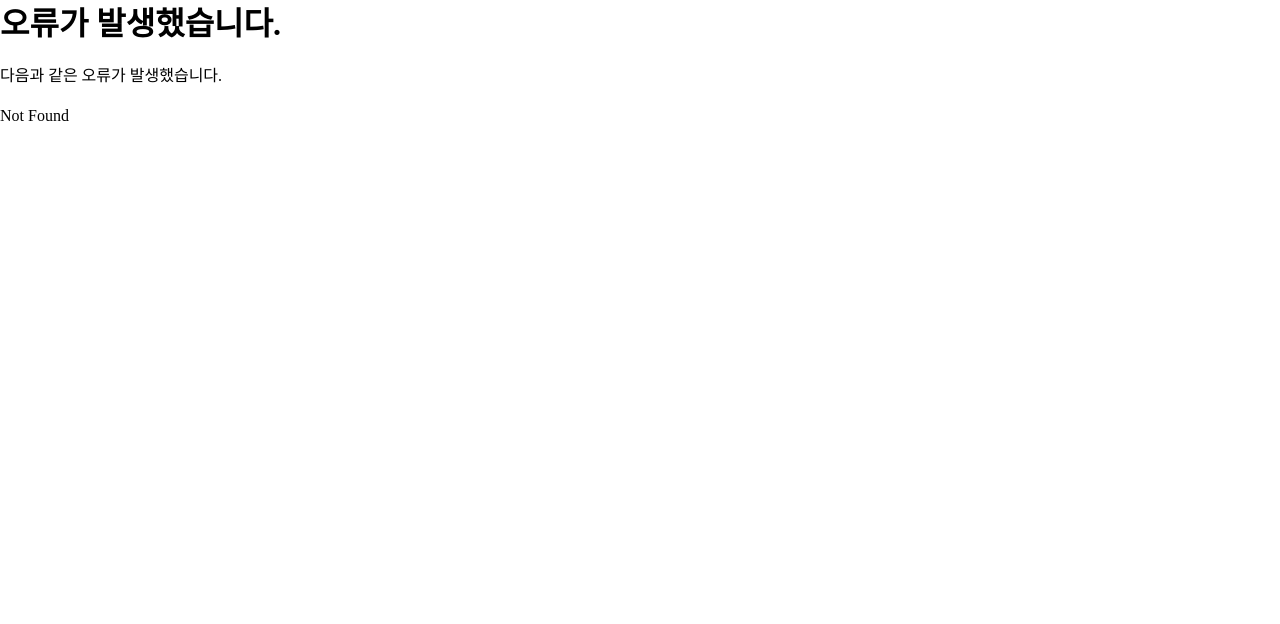
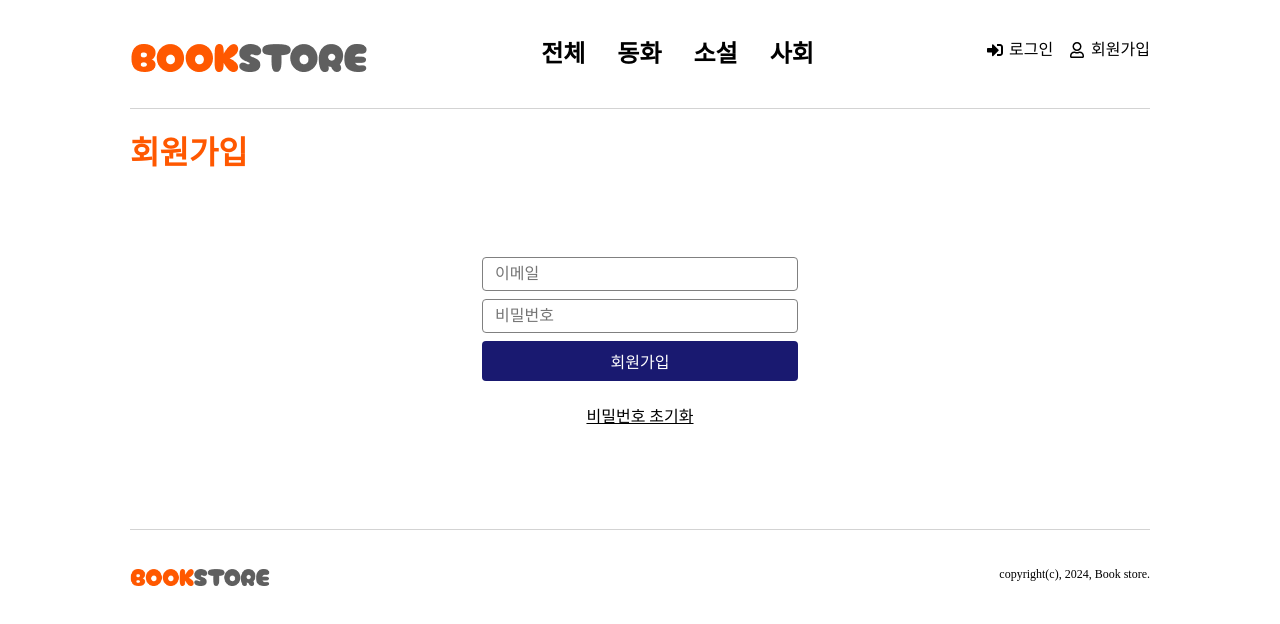
Before and after one commit to jae-yon/Book-Store, a React (Create React App) app: page /signup in a window 1280 px wide. Before the commit this address had no page. Shown: the top 624 px of the page. Built offline with nearby package versions, Linux system fonts and the light colour scheme.

Commit message:
add: category & signup api

```diff
--- a/package.json
+++ b/package.json
@@ -11,8 +11,10 @@
     "@types/react": "^18.3.12",
     "@types/react-dom": "^18.3.1",
     "@types/react-router-dom": "^5.3.3",
+    "axios": "^1.7.7",
     "react": "^18.3.1",
     "react-dom": "^18.3.1",
+    "react-hook-form": "^7.53.2",
     "react-icons": "^5.3.0",
     "react-router-dom": "^6.28.0",
     "react-scripts": "5.0.1",
--- a/src/App.tsx
+++ b/src/App.tsx
@@ -1,4 +1,5 @@
 import Home from "./pages/Home";
+import Signup from "./pages/Signup";
 import Error from "./components/common/Error";
 import Layout from "./components/layout/Layout";
 import { BookStoreThemeProvider } from "./context/themeContext";
@@ -7,12 +8,23 @@ import { createBrowserRouter, RouterProvider } from "react-router-dom";
 const router = createBrowserRouter([
   {
     path: "/",
-    element: <Layout><Home /></Layout>,
+    element:
+      <Layout>
+        <Home />
+      </Layout>,
     errorElement: <Error />
   },
   {
     path: "/books",
     element: <Layout><div>도서 목록</div></Layout>,
+    errorElement: <Error />
+  },
+  {
+    path: "/signup",
+    element:
+      <Layout>
+        <Signup />
+      </Layout>,
     errorElement: <Error />
   },
 ]);
--- a/src/components/common/Button.tsx
+++ b/src/components/common/Button.tsx
@@ -1,7 +1,8 @@
 import styled from "styled-components";
 import { ButtonScheme, Buttonsize } from "../../style/theme";
 
-interface Props {
+interface Props extends
+React.ButtonHTMLAttributes<HTMLButtonElement> {
   children: React.ReactNode;
   size: Buttonsize;
   scheme: ButtonScheme;
--- a/src/components/common/Header.tsx
+++ b/src/components/common/Header.tsx
@@ -2,6 +2,7 @@ import { styled } from "styled-components";
 import { FaSignInAlt, FaRegUser } from "react-icons/fa";
 import logo from "../../asset/images/logo.png";
 import { Link } from "react-router-dom";
+// import { useCategory } from "../../hooks/useCategory";
 
 const CATEGORY = [
   {
@@ -23,6 +24,9 @@ const CATEGORY = [
 ]
 
 function Header() {
+
+  // const { category } = useCategory();
+
   return(
     <HeaderStyle>
       <h1 className="logo">
--- a/src/components/common/InputText.tsx
+++ b/src/components/common/InputText.tsx
@@ -1,17 +1,25 @@
 import React, { ForwardedRef } from "react";
 import styled from "styled-components";
 
-interface Props {
+interface Props extends
+React.InputHTMLAttributes<HTMLInputElement> {
   placeholder?: string;
+  inputType?: "text" | "email" | "password" | "number";
 }
 
-const InputText = React.forwardRef(({ placeholder }: Props, ref: ForwardedRef<HTMLInputElement>) => {
+const InputText = React.forwardRef(({ inputType, onChange, placeholder, ...props }: Props, ref: ForwardedRef<HTMLInputElement>) => {
   return (
-    <InputTextStyle placeholder={placeholder} ref={ref} />
+    <InputTextStyle
+      type={inputType}
+      onChange={onChange}
+      placeholder={placeholder}
+      ref={ref}
+      {...props}
+    />
   );
 });
 
-const InputTextStyle = styled.input.attrs({ type: "text"})`
+const InputTextStyle = styled.input`
   padding: 0.25rem 0.75rem;
   border: 1px solid ${({ theme }) => theme.color.border};
   border-radius: ${({ theme }) => theme.borderRadius.default};
--- /dev/null
+++ b/src/hooks/useAlert.ts
@@ -0,0 +1,11 @@
+import { useCallback } from "react"
+
+// 알림 메시지 훅
+
+export const useAlert = () => {
+  const showAlert = useCallback((message: string) => {
+    window.alert(message);
+  }, []);
+
+  return showAlert;
+}
--- /dev/null
+++ b/src/pages/Signup.tsx
@@ -0,0 +1,103 @@
+import styled from "styled-components";
+import Title from "../components/common/Title";
+import InputText from "../components/common/InputText";
+import Button from "../components/common/Button";
+import { Link, useNavigate } from "react-router-dom";
+import { useForm } from "react-hook-form";
+import { signup } from "../api/auth.api";
+import { useAlert } from "../hooks/useAlert";
+
+export interface SignupProps {
+  email: string;
+  password: string;
+}
+
+function Signup() {
+
+  const navigate = useNavigate();
+  const showAlert = useAlert();
+
+  // const [email, setEmail] = useState("");
+  // const [password, setPassword] = useState("");
+
+  // const handleSubmit = (event: React.FormEvent<HTMLFormElement>) => {
+  //   event.preventDefault();
+  //   console.log(email, password);
+  // }
+
+  const {
+    register,
+    handleSubmit,
+    formState: { errors },
+  } = useForm<SignupProps>();
+
+  const onSubmit = (data: SignupProps) => {
+    // signup(data).then((res) => {
+    //   // 성공
+    //   showAlert("성공");
+    //   navigate("/login");
+    // });
+    showAlert("성공");
+    navigate("/login");
+  }
+
+  return (
+    <>
+      <Title size="large">회원가입</Title>
+      <SignupStyle>
+        <form onSubmit={handleSubmit(onSubmit)}>
+          <fieldset>
+            <InputText
+              inputType="email"
+              {...register("email", { required: true })}
+              placeholder="이메일"
+            />
+            { errors.email && <p className="error-text">이메일을 입력해주세요.</p> }
+          </fieldset>
+          <fieldset>
+            <InputText
+              inputType="password"
+              {...register("password", { required: true })}
+              placeholder="비밀번호"
+            />
+            { errors.password && <p className="error-text">비밀번호를 입력해주세요.</p> }
+          </fieldset>
+          <fieldset>
+            <Button type="submit" size="medium" scheme="primary">회원가입</Button>
+          </fieldset>
+          <div className="info">
+            <Link to="/reset">비밀번호 초기화</Link>
+          </div>
+        </form>
+      </SignupStyle>
+    </>
+  )
+}
+
+const SignupStyle = styled.div`
+  max-width: ${({ theme }) => theme.layout.width.small};
+  margin: 80px auto;
+
+  fieldset {
+    border: 0;
+    padding: 0 0 8px 0;
+    .error-text {
+      color: red;
+    }
+  }
+
+  input {
+    width: 100%;
+  }
+
+  button {
+    width: 100%;
+  }
+
+  .info {
+    text-align: center;
+    padding: 16px 0 0 0;
+  }
+`;
+
+export default Signup;
```
Also changed, not shown: src/api/auth.api.ts (added, +9 -0 lines), src/api/category.api.ts (added, +9 -0 lines), src/api/http.ts (added, +28 -0 lines), src/hooks/useCategory.ts (added, +28 -0 lines), 1 other file (tests, documents, lock files or other folders).
